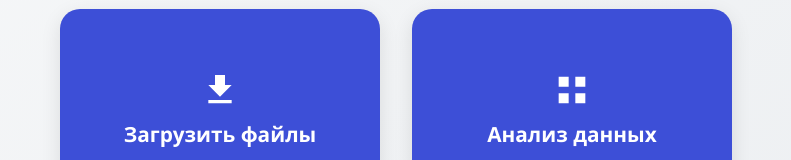
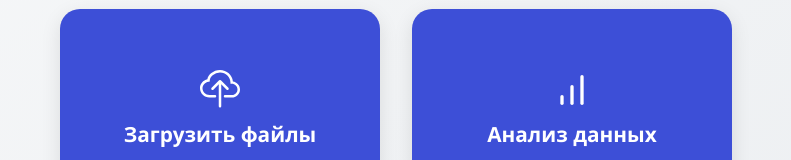
Before and after one commit to katerinasakhar/tables, a React (Vite) app: page / in a window 1280 px wide. Shown: the part 252-412 px from the top of the page, without its empty margins (244-1035 px from the left). Built offline with nearby package versions, Linux system fonts and the light colour scheme; no server answers.

Commit message:
fixed downloading all rows

```diff
--- a/src/pages/Home/Home.jsx
+++ b/src/pages/Home/Home.jsx
@@ -3,8 +3,8 @@ import React, { useState } from 'react';
 import styles from './Home.module.css';
 import { NavLink } from 'react-router-dom';
 import UploadedFilesArea from '/src/features/UploadedFilesArea.jsx';
-
-
+import { BsCloudUpload } from "react-icons/bs";
+import {  FiBarChart } from 'react-icons/fi';
 const Home = () => {
   const [files, setFiles] = useState([]);
   const allowedTypes = [
@@ -28,20 +28,15 @@ const Home = () => {
 
       <div className={styles.buttonsWrapper}>
         <NavLink to="/upload" className={styles.button}>
-          <svg viewBox="0 0 24 24" xmlns="http://www.w3.org/2000/svg">
-            <path d="M19 9h-4V3H9v6H5l7 7 7-7zM5 18v2h14v-2H5z" />
-          </svg>
+          <BsCloudUpload size={20} /> {/* Используем иконку загрузки */}
           Загрузить файлы
         </NavLink>
 
         <NavLink to="/table" className={styles.button}>
-          <svg viewBox="0 0 24 24" xmlns="http://www.w3.org/2000/svg">
-            <path d="M4 4h6v6H4zm10 0h6v6h-6zm-10 10h6v6H4zm10 0h6v6h-6z" />
-          </svg>
+          <FiBarChart size={20} /> {/* Иконка анализа данных */}
           Анализ данных
         </NavLink>
       </div>
-
 
       <UploadedFilesArea />
     </div>
```
